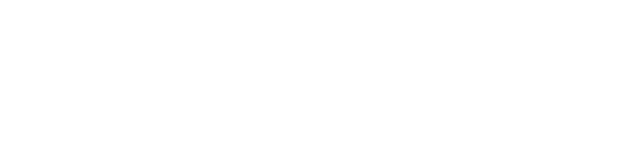
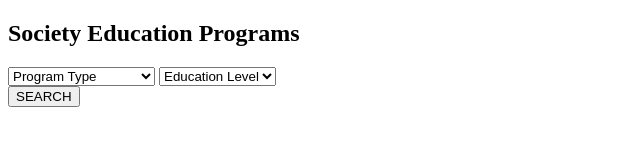
Before and after one commit to chieakiba/logo-search, a plain HTML site: page index.html in a window 1280 px wide. Shown: the whole page, without its empty margins (0-640 px from the left). Drawn offline with Linux system fonts and the light colour scheme.

Commit message:
Initial commit for logos folder and added dropdown selections, button and title in html file

```diff
--- a/index.html
+++ b/index.html
@@ -5,6 +5,23 @@
 	<title>Logo Search</title>
 </head>
 <body>
-
+	<h2 class='title'>Society Education Programs</h2>
+	<div id='dropdown'>
+		<div id='options'>
+			<select>
+				<option value='program-title'>Program Type</option>
+				<option value='search-all'>Search All</option>
+				<option value='scholarship'>Scholarship Program</option>
+				<option value='loan'>Loan Program</option>
+			</select>
+			<select>
+				<option value='education-level'>Education Level</option>
+				<option value='search-all'>Search All</option>
+				<option value='K-12'>K-12</option>
+				<option value='highschool'>High School</option>
+			</select>
+		</div>
+		<button class='search'>SEARCH</button>
+	</div>
 </body>
 </html>
```
Also changed, not shown: logos/AFE - fade.png (added), logos/AFE color.png (added), logos/aci - color.png (added), logos/aci.png (added), logos/acm - color.png (added), logos/acm - fade copy 2.png (added).
